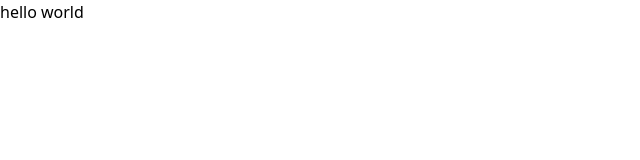
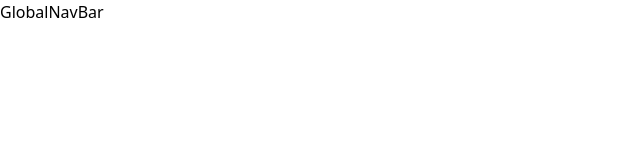
Before and after one commit to loopy-lim/jungle-loopy-board, a React (Vite) app in the folder jungle-loopy-board-fe/: page / in a window 1280 px wide. Shown: the top 160 px of the page, without its empty margins (0-640 px from the left). Built offline with nearby package versions, Linux system fonts and the light colour scheme.

Commit message:
feat: add alias settings

```diff
--- a/jungle-loopy-board-fe/index.html
+++ b/jungle-loopy-board-fe/index.html
@@ -4,7 +4,7 @@
     <meta charset="UTF-8" />
     <link rel="icon" type="image/svg+xml" href="/vite.svg" />
     <meta name="viewport" content="width=device-width, initial-scale=1.0" />
-    <title>Vite + React + TS</title>
+    <title>Jungle Loopy's Board</title>
   </head>
   <body>
     <div id="root"></div>
--- a/jungle-loopy-board-fe/package.json
+++ b/jungle-loopy-board-fe/package.json
@@ -13,6 +13,7 @@
     "@tanstack/react-query": "^5.59.0",
     "react": "^18.3.1",
     "react-dom": "^18.3.1",
+    "react-router-dom": "^6.26.2",
     "zustand": "5.0.0-rc.2"
   },
   "devDependencies": {
@@ -28,6 +29,7 @@
     "tailwindcss": "^3.4.13",
     "typescript": "^5.5.3",
     "typescript-eslint": "^8.0.1",
-    "vite": "^5.4.1"
+    "vite": "^5.4.1",
+    "vite-tsconfig-paths": "^5.0.1"
   }
 }
--- a/jungle-loopy-board-fe/src/App.tsx
+++ /dev/null
@@ -1,5 +0,0 @@
-function App() {
-  return "hello world";
-}
-
-export default App;
--- /dev/null
+++ b/jungle-loopy-board-fe/src/components/GNB/index.tsx
@@ -0,0 +1,11 @@
+interface GlobalNavBarProps {}
+
+const GlobalNavBar = ({}: GlobalNavBarProps) => {
+  return (
+    <div>
+      <h1>GlobalNavBar</h1>
+    </div>
+  );
+};
+
+export default GlobalNavBar;
--- a/jungle-loopy-board-fe/src/main.tsx
+++ b/jungle-loopy-board-fe/src/main.tsx
@@ -1,10 +1,11 @@
 import { StrictMode } from "react";
 import { createRoot } from "react-dom/client";
-import App from "./App.tsx";
 import "./index.css";
+import { RouterProvider } from "react-router-dom";
+import router from "./router";
 
 createRoot(document.getElementById("root")!).render(
   <StrictMode>
-    <App />
+    <RouterProvider router={router} />
   </StrictMode>
 );
--- /dev/null
+++ b/jungle-loopy-board-fe/src/pages/home/index.tsx
@@ -0,0 +1,7 @@
+import GlobalNavBar from "@app/components/GNB";
+
+const HomePage = () => {
+  return <GlobalNavBar />;
+};
+
+export default HomePage;
--- /dev/null
+++ b/jungle-loopy-board-fe/src/router/index.tsx
@@ -0,0 +1,18 @@
+import HomePage from "@app/pages/home";
+import { createBrowserRouter } from "react-router-dom";
+
+type Paths = "/" | "/home";
+
+export type RouterPaths = {
+  path: Paths;
+  element: JSX.Element;
+};
+
+const router = createBrowserRouter([
+  {
+    path: "/",
+    element: <HomePage />,
+  },
+] as RouterPaths[]);
+
+export default router;
--- a/jungle-loopy-board-fe/vite.config.ts
+++ b/jungle-loopy-board-fe/vite.config.ts
@@ -1,9 +1,10 @@
 import { defineConfig } from 'vite'
 import react from '@vitejs/plugin-react-swc'
+import tsconfigPaths from "vite-tsconfig-paths";
 
 // https://vitejs.dev/config/
 export default defineConfig({
-  plugins: [react()],
+  plugins: [react(), tsconfigPaths()],
   server: {
     proxy: {
       '/api': {
```
Also changed, not shown: jungle-loopy-board-fe/tsconfig.app.json (+7 -1 lines), 1 other file (tests, documents, lock files or other folders).
